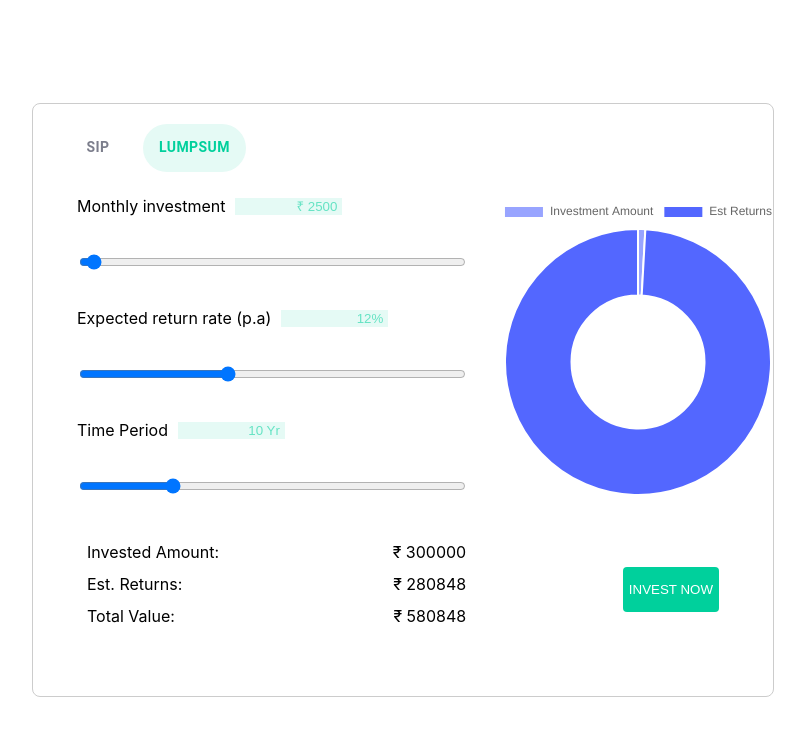
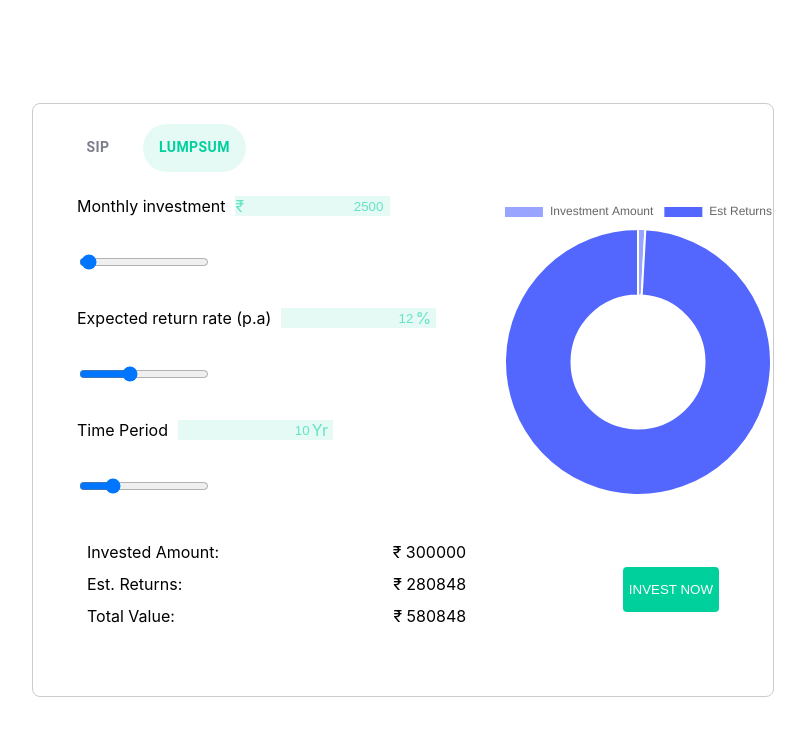
Before and after one commit to j4sumit/sipcalculator, a React (Create React App) app: page / in a window 1280 px wide. Both pictures are taken after a click on the tab "LUMPSUM". Shown: the top 736 px of the page, without its empty margins (237-1042 px from the left). Built offline with nearby package versions, Linux system fonts and the light colour scheme.

Commit message:
input box conditional styling done

```diff
--- a/src/Component/LumpSum.css
+++ b/src/Component/LumpSum.css
@@ -65,5 +65,26 @@ button {
 
 .bottomCalc span{
     float: right;
+}
+input{
+background: transparent;
+outline: none;
+border:none;
+text-align: right;
+width: 130px;
+color: #66e3c4;
+border-radius: 2px;
+}
+input::placeholder{
+  color: #66e3c4;
+}
 
+/* For hiding inputbox arrow */
+input::-webkit-outer-spin-button,
+input::-webkit-inner-spin-button {
+  -webkit-appearance: none;
+  margin: 0;
 }
+input[type=number] {
+  -moz-appearance: textfield;
+}
--- a/src/Component/LumpSum.js
+++ b/src/Component/LumpSum.js
@@ -8,28 +8,37 @@ const LumpSum = () => {
   const [timePeriod, setTimePeriod] = useState(10);
 
   const texthandleInvestmentChange = (e) => {
+    if (e.target.value > 100000) {
+      return;
+    }
     setInvestment(e.target.value);
   };
+
   const rangehandleInvestmentChange = (event) => {
     setInvestment(event.target.value);
   };
 
   const texthandleReturnRateChange = (e) => {
+    if (e.target.value > 30) {
+      return;
+    }
     setReturnRate(e.target.value);
   };
+
   const rangehandleReturnRateChange = (e) => {
     setReturnRate(e.target.value);
   };
 
   const texthandleTimePeriodChange = (e) => {
+    if (e.target.value > 40) {
+      return;
+    }
     setTimePeriod(e.target.value);
   };
+
   const rangehandleTimePeriodChange = (e) => {
     setTimePeriod(e.target.value);
   };
-
-
-  let globalAmount;
 
   const calculateEstReturns = () => {
     const monthlyRate = returnRate / 12 / 100;
@@ -41,20 +50,28 @@ const LumpSum = () => {
     return amount;
   };
 
-  // Call the function and assign the returned value to the global variable
-  globalAmount = calculateEstReturns();
+  const globalAmount = calculateEstReturns();
+  const investedamount = investment * timePeriod * 12;
+  const estReturn = globalAmount - investedamount;
 
-  let investedamount = investment * timePeriod * 12;
-  let estReturn = globalAmount - investment * timePeriod * 12;
   const data = {
     labels: ["Investment Amount", "Est Returns"],
     datasets: [
       {
-        data: [investment, estReturn],
-        // backgroundColor: ['#98a4ff', '#5367ff'],
+        data: [Math.round(investment), Math.round(estReturn)],
         backgroundColor: ["#98a4ff", "#5367ff"],
       },
     ],
+  };
+
+  const inputStyles = (value, min, max) => {
+    if (value < min || value > max) {
+      return {
+        color: "#eb5b3c",
+        backgroundColor: "#fae9e5",
+      };
+    }
+    return {};
   };
 
   return (
@@ -73,22 +90,32 @@ const LumpSum = () => {
             <label style={{ marginRight: "10px", textAlign: "left" }}>
               Monthly investment
             </label>
-            <input
-              type="text"
-              value={`\u20B9 ${investment}`}
-              min="-Infinity"
-              max="100000"
-              placeholder="0"
-              onChange={texthandleInvestmentChange}
+            <div
               style={{
-                width: "100px",
+                display: "flex",
+                justifyContent: "space-between",
+                width: "150px",
                 backgroundColor: "#e5faf5",
                 color: "#66e3c4",
                 textAlign: "right",
                 paddingRight: "5px",
                 border: "none",
+                ...inputStyles(investment, 500, 100000),
               }}
-            />
+            >
+              <span>₹</span>
+              <input
+                type="number"
+                value={investment}
+                min="500"
+                max="100000"
+                style={{
+                  color: inputStyles(investment, 500, 100000).color,
+                }}
+                placeholder="0"
+                onChange={texthandleInvestmentChange}
+              />
+            </div>
           </div>
           <input
             type="range"
@@ -101,22 +128,32 @@ const LumpSum = () => {
             <label style={{ marginRight: "10px", textAlign: "left" }}>
               Expected return rate (p.a)
             </label>
-            <input
-              type="text"
-              value={`${returnRate}\u0025`}
-              onChange={texthandleReturnRateChange}
-              min="1"
-              max="30"
-              placeholder="0"
+            <div
               style={{
-                width: "100px",
+                display: "flex",
+                justifyContent: "space-between",
+                width: "150px",
                 backgroundColor: "#e5faf5",
                 color: "#66e3c4",
                 textAlign: "right",
                 paddingRight: "5px",
                 border: "none",
+                ...inputStyles(returnRate, 1, 30),
               }}
-            />
+            >
+              <input
+                type="number"
+                value={returnRate}
+                min="1"
+                max="30"
+                style={{
+                  color: inputStyles(returnRate, 1, 30).color,
+                }}
+                placeholder="0"
+                onChange={texthandleReturnRateChange}
+              />
+              <span>%</span>
+            </div>
           </div>
           <input
             type="range"
@@ -129,22 +166,32 @@ const LumpSum = () => {
             <label style={{ marginRight: "10px", textAlign: "left" }}>
               Time Period
             </label>
-            <input
-              type="text"
-              value={`${timePeriod} Yr`}
-              min="1"
-            max="40"
-            placeholder="0"
-              onChange={texthandleTimePeriodChange}
+            <div
               style={{
-                width: "100px",
+                display: "flex",
+                justifyContent: "space-between",
+                width: "150px",
                 backgroundColor: "#e5faf5",
                 color: "#66e3c4",
                 textAlign: "right",
                 paddingRight: "5px",
                 border: "none",
+                ...inputStyles(timePeriod, 1, 40),
               }}
-            />
+            >
+              <input
+                type="number"
+                value={timePeriod}
+                min="1"
+                max="40"
+                style={{
+                  color: inputStyles(timePeriod, 1, 40).color,
+                }}
+                placeholder="0"
+                onChange={texthandleTimePeriodChange}
+              />
+              <span>Yr</span>
+            </div>
           </div>
           <input
             type="range"
@@ -163,7 +210,6 @@ const LumpSum = () => {
         style={{
           marginTop: "20px",
           textAlign: "left",
-          // backgroundColor: '#e5faf5',
           padding: "10px",
           borderRadius: "5px",
         }}
@@ -177,7 +223,8 @@ const LumpSum = () => {
         >
           <div className="bottomCalc">
             <div>
-              Invested Amount: <span>{`₹ ${Math.round(investedamount)}`}</span>
+              Invested Amount:{" "}
+              <span>{`₹ ${Math.round(investedamount)}`}</span>
             </div>
             <div>
               Est. Returns: <span>{`₹ ${Math.round(estReturn)}`}</span>
@@ -193,7 +240,6 @@ const LumpSum = () => {
               textAlign: "center",
               width: "auto",
               height: "45px",
-
               display: "inline-block",
               fontWeight: "500",
               borderRadius: "4px",
--- a/src/Component/Sip.css
+++ b/src/Component/Sip.css
@@ -1,4 +1,4 @@
-.sip-container {
+.Sip-container {
   display: flex;
   flex-direction: column;
 }
@@ -25,7 +25,7 @@
   text-align: left;
 }
 
-  .input-container input[type="text"] {
+.input-text {
   width: 100px;
   background-color: #e5faf5;
   color: #66e3c4;
@@ -55,3 +55,26 @@
 button {
   margin-top: 10px;
 }
+
+.bottomCalc{
+  line-height: 2;
+  padding: 10px 0;
+  width:60%;
+  /* background-color: rgb(214, 255, 206)!important; */
+}
+
+.bottomCalc span{
+    float: right;
+}
+input{
+background: transparent;
+outline: none;
+border:none;
+text-align: right;
+width: 130px;
+color: #66e3c4;
+border-radius: 2px;
+}
+input::placeholder{
+  color: #66e3c4;
+}
--- a/src/Component/Sip.js
+++ b/src/Component/Sip.js
@@ -27,7 +27,6 @@ const Sip = () => {
   const rangehandleTimePeriodChange = (e) => {
     setTimePeriod(e.target.value);
   };
-
 
   let globalAmount;
 
@@ -73,22 +72,28 @@ const Sip = () => {
             <label style={{ marginRight: "10px", textAlign: "left" }}>
               Monthly investment
             </label>
-            <input
-              type="text"
-              value={`\u20B9 ${investment}`}
-              min="-Infinity"
-              max="100000"
-              placeholder="0"
-              onChange={texthandleInvestmentChange}
+            <div
               style={{
-                width: "100px",
+                display: "flex",
+                justifyContent: "space-between",
+                width: "150px",
                 backgroundColor: "#e5faf5",
                 color: "#66e3c4",
                 textAlign: "right",
                 paddingRight: "5px",
                 border: "none",
               }}
-            />
+            >
+              <span>₹</span>
+              <input
+                type="text"
+                value={investment}
+                min="-Infinity"
+                max="100000"
+                placeholder="0"
+                onChange={texthandleInvestmentChange}
+              />
+            </div>
           </div>
           <input
             type="range"
@@ -101,22 +106,28 @@ const Sip = () => {
             <label style={{ marginRight: "10px", textAlign: "left" }}>
               Expected return rate (p.a)
             </label>
-            <input
-              type="text"
-              value={`${returnRate}\u0025`}
-              onChange={texthandleReturnRateChange}
-              min="1"
-              max="30"
-              placeholder="0"
+            <div
               style={{
-                width: "100px",
+                display: "flex",
+                justifyContent: "space-between",
+                width: "150px",
                 backgroundColor: "#e5faf5",
                 color: "#66e3c4",
                 textAlign: "right",
                 paddingRight: "5px",
                 border: "none",
               }}
-            />
+            >
+              <input
+                type="text"
+                value={returnRate}
+                min="-Infinity"
+                max="100000"
+                placeholder="0"
+                onChange={texthandleReturnRateChange}
+              />
+              <span>%</span>
+            </div>
           </div>
           <input
             type="range"
@@ -129,22 +140,28 @@ const Sip = () => {
             <label style={{ marginRight: "10px", textAlign: "left" }}>
               Time Period
             </label>
-            <input
-              type="text"
-              value={`${timePeriod} Yr`}
-              min="1"
-            max="40"
-            placeholder="0"
-              onChange={texthandleTimePeriodChange}
+            <div
               style={{
-                width: "100px",
+                display: "flex",
+                justifyContent: "space-between",
+                width: "150px",
                 backgroundColor: "#e5faf5",
                 color: "#66e3c4",
                 textAlign: "right",
                 paddingRight: "5px",
                 border: "none",
               }}
-            />
+            >
+              <input
+                type="text"
+                value={timePeriod}
+                min="-Infinity"
+                max="100000"
+                placeholder="0"
+                onChange={texthandleTimePeriodChange}
+              />
+              <span>Yr</span>
+            </div>
           </div>
           <input
             type="range"
```
Lines whose indentation alone changed are shown as unchanged.
